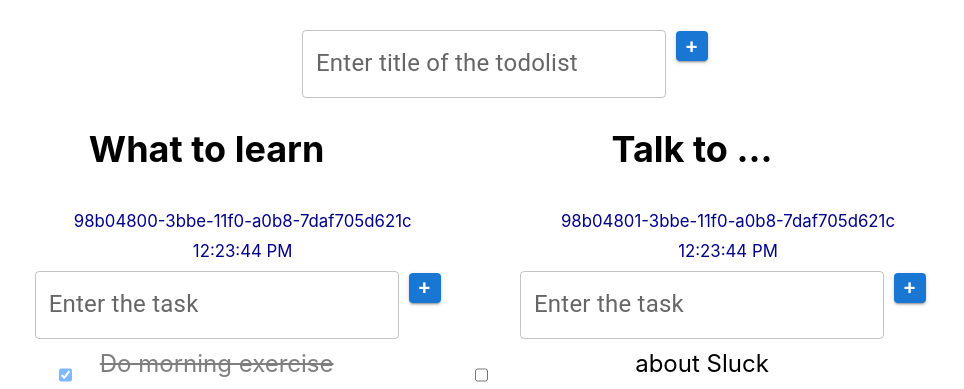
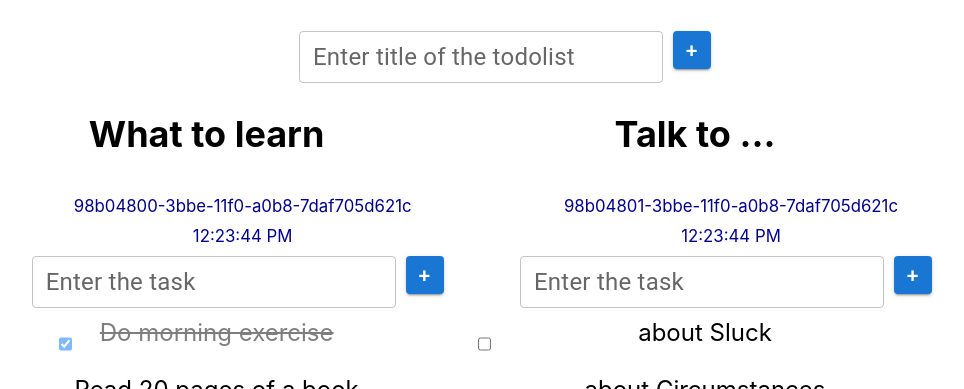
Before and after one commit to VanoKi/todolist-02, a React (Vite) app: page / in a window 1280 px wide. Shown: the top 389 px of the page, without its empty margins (130-1094 px from the left). Built offline with nearby package versions, Linux system fonts and the light colour scheme; some icons are missing.

Commit message:
fix: label and btn size

```diff
--- a/src/components/Input.tsx
+++ b/src/components/Input.tsx
@@ -32,7 +32,7 @@ export const Input = (props: Props) => {
     }
   }
 
-  const buttonStyle = {maxWidth: '30px', maxHeight: '30px', minWidth: '30px', minHeight: '30px'}
+  const buttonStyle = {maxWidth: '38px', maxHeight: '38px', minWidth: '38px', minHeight: '38px'}
 
   console.log(`Input is render ${new Date().toLocaleTimeString()}`)
   return (
@@ -41,6 +41,7 @@ export const Input = (props: Props) => {
         id="outlined-basic"
         label={placeholder}
         variant="outlined"
+        size={'small'}
 
         // placeholder={placeholder}
         value={value}
```
